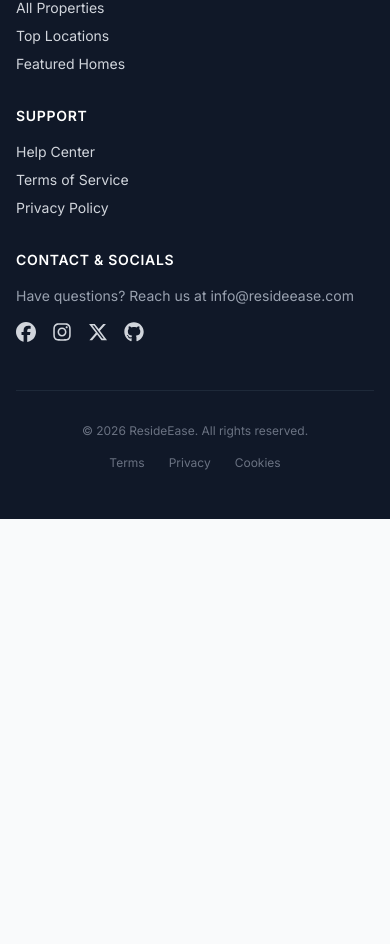
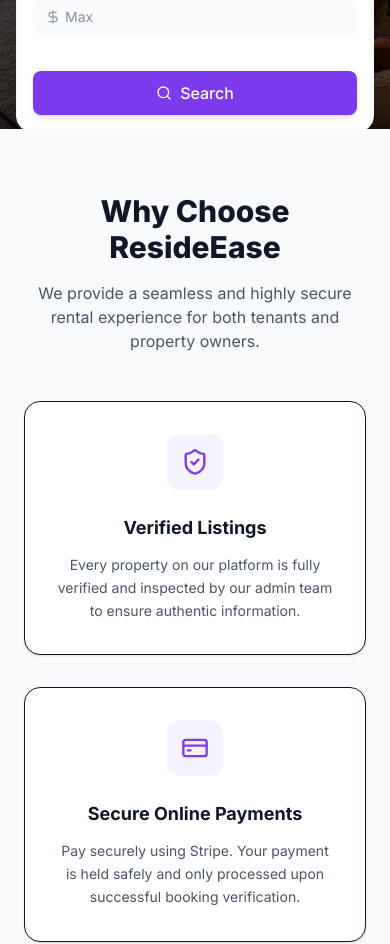
Before and after one commit to CoderRinku/Assignment_10, a React (Vite) app: page / in a window 390 px wide. Shown: the part 536-1480 px from the top of the page. Before the commit the page ends 1055 px from the top, so only its background shows below. Built offline with nearby package versions, Linux system fonts and the light colour scheme; no server answers.

Commit message:
Add Extra sections (Top Locations, Trusted Owners) and Why Choose Us

```diff
--- /dev/null
+++ b/src/components/TopLocations.jsx
@@ -0,0 +1,65 @@
+const locations = [
+  {
+    id: 1,
+    name: 'New York City',
+    image: 'https://images.unsplash.com/photo-1496442226666-8d4d0e62e6e9?auto=format&fit=crop&w=400&q=80',
+    count: '42 Active Listings'
+  },
+  {
+    id: 2,
+    name: 'Miami, Florida',
+    image: 'https://images.unsplash.com/photo-1535498730771-e735b998cd64?auto=format&fit=crop&w=400&q=80',
+    count: '28 Active Listings'
+  },
+  {
+    id: 3,
+    name: 'San Francisco',
+    image: 'https://images.unsplash.com/photo-1501594907352-04cda38ebc29?auto=format&fit=crop&w=400&q=80',
+    count: '31 Active Listings'
+  },
+  {
+    id: 4,
+    name: 'Los Angeles',
+    image: 'https://images.unsplash.com/photo-1580655653885-65763b2597d0?auto=format&fit=crop&w=400&q=80',
+    count: '37 Active Listings'
+  }
+]
+
+function TopLocations() {
+  return (
+    <section className="bg-gray-50 dark:bg-gray-900/50 py-16 border-y border-gray-100 dark:border-gray-800">
+      <div className="max-w-7xl mx-auto px-6">
+        <div className="text-center mb-12">
+          <h2 className="text-3xl md:text-4xl font-extrabold text-gray-900 dark:text-white mb-4">
+            Explore Top Locations
+          </h2>
+          <p className="text-gray-600 dark:text-gray-400 max-w-2xl mx-auto">
+            Find premium rental properties in some of the most sought-after cities across the country.
+          </p>
+        </div>
+
+        <div className="grid grid-cols-1 sm:grid-cols-2 lg:grid-cols-4 gap-6">
+          {locations.map((loc) => (
+            <div
+              key={loc.id}
+              className="group relative h-72 rounded-2xl overflow-hidden shadow-sm hover:shadow-lg transition duration-300"
+            >
+              <img
+                src={loc.image}
+                alt={loc.name}
+                className="w-full h-full object-cover group-hover:scale-105 transition duration-550"
+              />
+              <div className="absolute inset-0 bg-gradient-to-t from-black/80 via-black/30 to-transparent"></div>
+              <div className="absolute bottom-6 left-6 text-white">
+                <h3 className="text-xl font-bold mb-1">{loc.name}</h3>
+                <span className="text-xs text-gray-200 font-medium">{loc.count}</span>
+              </div>
+            </div>
+          ))}
+        </div>
+      </div>
+    </section>
+  )
+}
+
+export default TopLocations
--- /dev/null
+++ b/src/components/TrustedOwners.jsx
@@ -0,0 +1,81 @@
+import { CheckCircle2 } from 'lucide-react'
+
+const owners = [
+  {
+    id: 1,
+    name: 'Robert Vance',
+    image: 'https://images.unsplash.com/photo-1560250097-0b93528c311a?auto=format&fit=crop&w=120&h=120&q=80',
+    properties: '12 Properties Listed',
+    rating: '4.9/5 Agent Score'
+  },
+  {
+    id: 2,
+    name: 'Melissa Thorne',
+    image: 'https://images.unsplash.com/photo-1573496359142-b8d87734a5a2?auto=format&fit=crop&w=120&h=120&q=80',
+    properties: '9 Properties Listed',
+    rating: '4.8/5 Agent Score'
+  },
+  {
+    id: 3,
+    name: 'Jonathan Miller',
+    image: 'https://images.unsplash.com/photo-1519085360753-af0119f7cbe7?auto=format&fit=crop&w=120&h=120&q=80',
+    properties: '15 Properties Listed',
+    rating: '5.0/5 Agent Score'
+  },
+  {
+    id: 4,
+    name: 'Clara Oswald',
+    image: 'https://images.unsplash.com/photo-1580489944761-15a19d654956?auto=format&fit=crop&w=120&h=120&q=80',
+    properties: '7 Properties Listed',
+    rating: '4.7/5 Agent Score'
+  }
+]
+
+function TrustedOwners() {
+  return (
+    <section className="max-w-7xl mx-auto px-6 py-16">
+      <div className="text-center mb-12">
+        <h2 className="text-3xl md:text-4xl font-extrabold text-gray-900 dark:text-white mb-4">
+          Meet Our Trusted Owners
+        </h2>
+        <p className="text-gray-600 dark:text-gray-400 max-w-2xl mx-auto">
+          We partner with certified owners and agents who maintain high standards of hospitality and property quality.
+        </p>
+      </div>
+
+      <div className="grid grid-cols-1 sm:grid-cols-2 lg:grid-cols-4 gap-8">
+        {owners.map((owner) => (
+          <div
+            key={owner.id}
+            className="bg-white dark:bg-gray-800 p-6 rounded-2xl border border-gray-150 dark:border-gray-700 shadow-sm hover:shadow-md transition duration-300 flex flex-col items-center text-center"
+          >
+            <div className="relative mb-5">
+              <img
+                src={owner.image}
+                alt={owner.name}
+                className="w-20 h-20 rounded-full object-cover border-2 border-primary-100 dark:border-primary-900/50"
+              />
+              <div className="absolute bottom-0 right-0 bg-primary-600 text-white rounded-full p-1 border-2 border-white dark:border-gray-800">
+                <CheckCircle2 className="w-3.5 h-3.5" />
+              </div>
+            </div>
+
+            <h3 className="text-lg font-bold text-gray-900 dark:text-white mb-1">
+              {owner.name}
+            </h3>
+
+            <div className="bg-primary-50 dark:bg-primary-900/30 text-primary-600 dark:text-primary-400 text-xs font-semibold px-3 py-1 rounded-full mb-4">
+              {owner.rating}
+            </div>
+
+            <span className="text-sm text-gray-500 dark:text-gray-400 font-medium">
+              {owner.properties}
+            </span>
+          </div>
+        ))}
+      </div>
+    </section>
+  )
+}
+
+export default TrustedOwners
--- /dev/null
+++ b/src/components/WhyChooseUs.jsx
@@ -0,0 +1,63 @@
+import { ShieldCheck, CreditCard, Headphones, Zap } from 'lucide-react'
+
+const features = [
+  {
+    icon: ShieldCheck,
+    title: 'Verified Listings',
+    description: 'Every property on our platform is fully verified and inspected by our admin team to ensure authentic information.'
+  },
+  {
+    icon: CreditCard,
+    title: 'Secure Online Payments',
+    description: 'Pay securely using Stripe. Your payment is held safely and only processed upon successful booking verification.'
+  },
+  {
+    icon: Headphones,
+    title: '24/7 Support & Care',
+    description: 'Our customer success team is available round the clock to help resolve any booking queries or rental issues.'
+  },
+  {
+    icon: Zap,
+    title: 'Direct Fast Booking',
+    description: 'Book properties instantly. Directly interact with owners, schedule check-ins, and manage rentals seamlessly.'
+  }
+]
+
+function WhyChooseUs() {
+  return (
+    <section className="max-w-7xl mx-auto px-6 py-16">
+      <div className="text-center mb-12">
+        <h2 className="text-3xl md:text-4xl font-extrabold text-gray-900 dark:text-white mb-4">
+          Why Choose ResideEase
+        </h2>
+        <p className="text-gray-600 dark:text-gray-400 max-w-2xl mx-auto">
+          We provide a seamless and highly secure rental experience for both tenants and property owners.
+        </p>
+      </div>
+
+      <div className="grid grid-cols-1 md:grid-cols-2 lg:grid-cols-4 gap-8">
+        {features.map((item, index) => {
+          const Icon = item.icon
+          return (
+            <div
+              key={index}
+              className="bg-white dark:bg-gray-800 p-8 rounded-2xl border border-gray-150 dark:border-gray-700 shadow-sm hover:shadow-md transition duration-300 flex flex-col items-center text-center"
+            >
+              <div className="w-14 h-14 bg-primary-50 dark:bg-primary-900/30 rounded-xl flex items-center justify-center text-primary-600 dark:text-primary-400 mb-6 flex-shrink-0">
+                <Icon className="w-7 h-7" />
+              </div>
+              <h3 className="text-lg font-bold text-gray-900 dark:text-white mb-3">
+                {item.title}
+              </h3>
+              <p className="text-gray-600 dark:text-gray-400 text-sm leading-relaxed">
+                {item.description}
+              </p>
+            </div>
+          )
+        })}
+      </div>
+    </section>
+  )
+}
+
+export default WhyChooseUs
--- a/src/pages/Home.jsx
+++ b/src/pages/Home.jsx
@@ -1,8 +1,19 @@
+import Banner from '../components/Banner'
+import WhyChooseUs from '../components/WhyChooseUs'
+import FeaturedProperties from '../components/FeaturedProperties'
+import TopLocations from '../components/TopLocations'
+import CustomerReviews from '../components/CustomerReviews'
+import TrustedOwners from '../components/TrustedOwners'
+
 function Home() {
   return (
-    <div className="max-w-7xl mx-auto px-6 py-12">
-      <h1 className="text-4xl font-extrabold mb-4">Welcome to ResideEase</h1>
-      <p className="text-gray-600 dark:text-gray-400">Discover and book the finest rental properties.</p>
+    <div className="w-full pb-16">
+      <Banner />
+      <WhyChooseUs />
+      <FeaturedProperties />
+      <TopLocations />
+      <CustomerReviews />
+      <TrustedOwners />
     </div>
   )
 }
```
